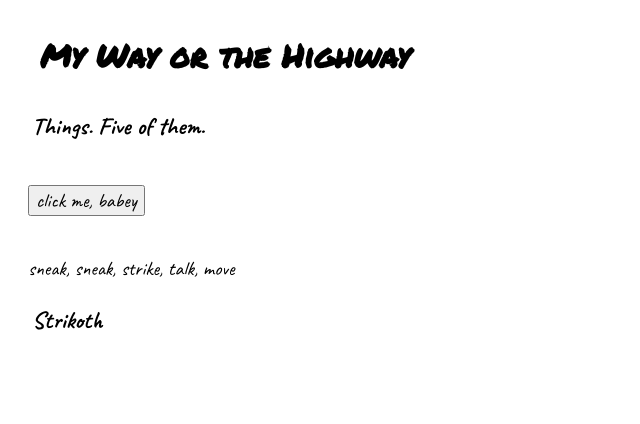
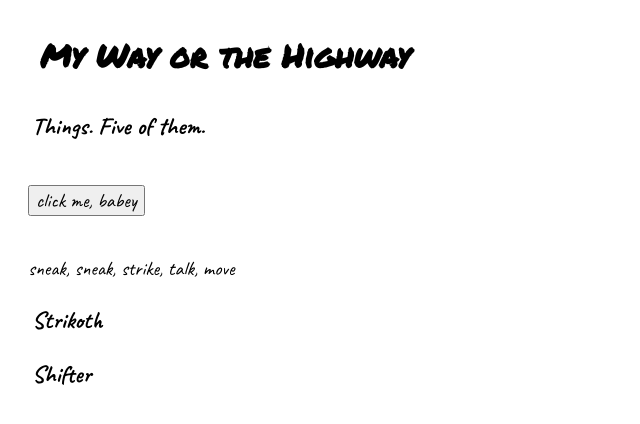
Before and after one commit to jecollas/mwothw, a plain HTML site: page index.html in a window 1280 px wide. Both pictures are taken after a click on the button "click me, babey". Shown: the whole page, without its empty margins (0-640 px from the left). Drawn offline with Linux system fonts and the light colour scheme.

Commit message:
??? yeah

```diff
--- a/index.html
+++ b/index.html
@@ -16,6 +16,7 @@
             <button onclick="characterTime()">click me, babey</button>
             <p id="action-dots"></p>
             <p id="locations-time"></p>
+            <p id="playbook-pog"></p>
         </div>
         <script src="js/javascript.js"></script>
     </body>
--- a/js/javascript.js
+++ b/js/javascript.js
@@ -2,6 +2,13 @@
 
 const locations = [
     "Aenucoya","Dreodora","Strikoth","Oyapios","Lunahold"
+];
+
+const playbooks = [
+    "Psychic",
+    "Shifter",
+    "Conduit",
+    "Spellcrafter"
 ]
 
 function randomString(arr) {
@@ -26,10 +33,15 @@ function characterTime() {
         }
     }
 
-    document.getElementById("action-dots").innerHTML = dotsText;
+        document.getElementById("action-dots").innerHTML = dotsText;
 
     const place = randomString(locations);
-    console.log(place);
+    // console.log(place);
 
-    document.getElementById("locations-time").innerHTML = place;
+        document.getElementById("locations-time").innerHTML = place;
+
+    const job = randomString(playbooks);
+    console.log(job);
+
+        document.getElementById("playbook-pog").innerHTML = job;
 }
```
